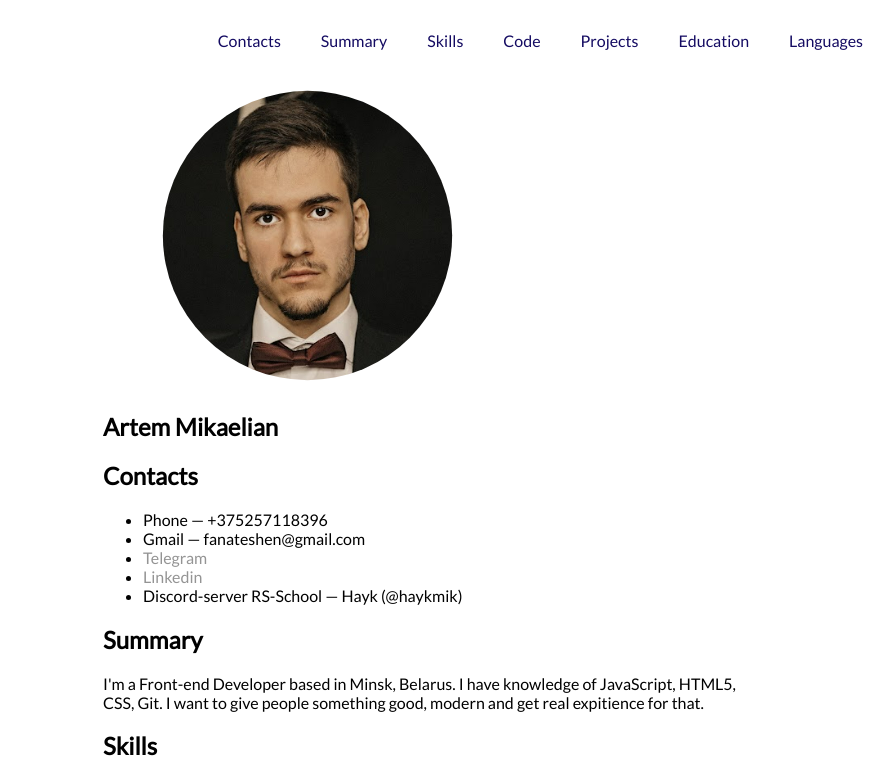
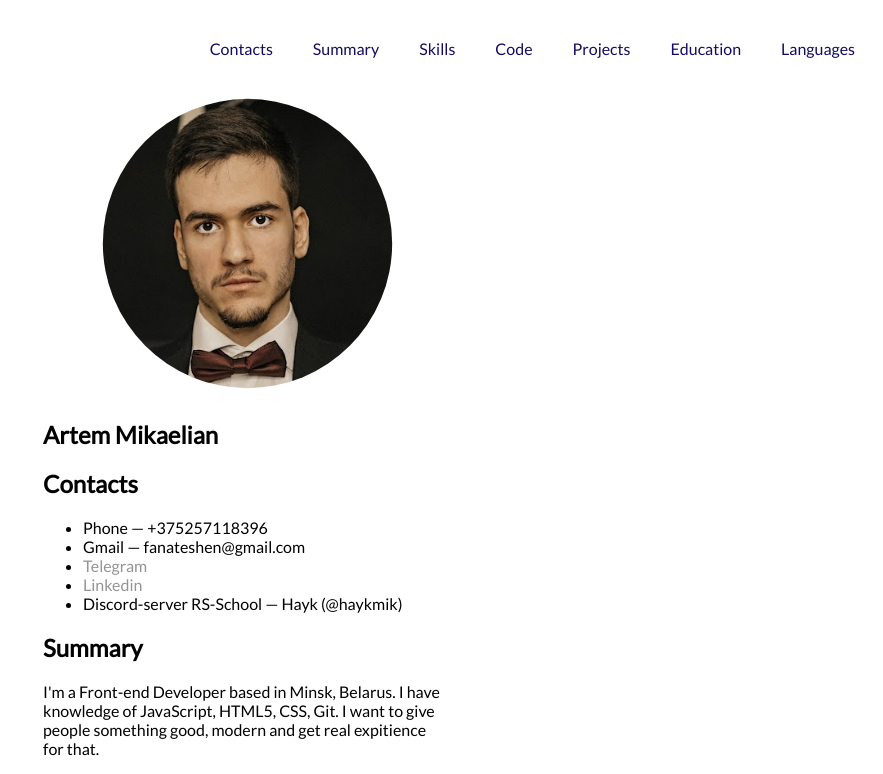
Before and after one commit to HaykMik/rsschool-cv, a plain HTML site: page index.html in a window 1280 px wide. Shown: the top 774 px of the page, without its empty margins (397-1280 px from the left). Drawn offline with Linux system fonts and the light colour scheme.

Commit message:
refactor: delete some code

```diff
--- a/style.css
+++ b/style.css
@@ -1,7 +1,5 @@
 html {
     scroll-behavior: smooth;
-    width: 100vw;
-    height: 100vh;
 }
 
 .round-image {
@@ -9,20 +7,13 @@ html {
 }
 
 body {
-    width: 100vw;
-    height: 100vh;
     font-family: 'Lato', sans-serif;
     min-height: 100vh;
-    margin: 0;
-    padding: 0;
-    display: flex;
-    flex-direction: column;
-    justify-content: space-between;
 }
 
 .container {
-    max-width: 1440px;
-    margin: 0 250px;
+    max-width: 400px;
+    margin: 0 auto;
 }
 
 .main-container {
```
